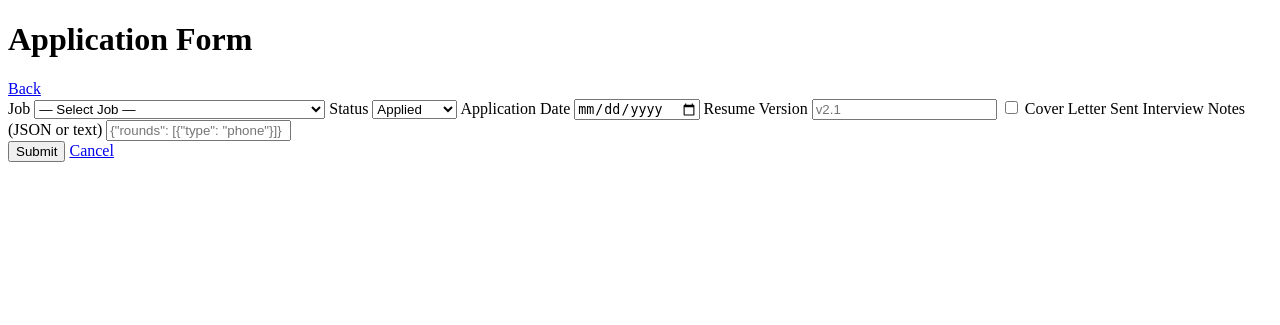
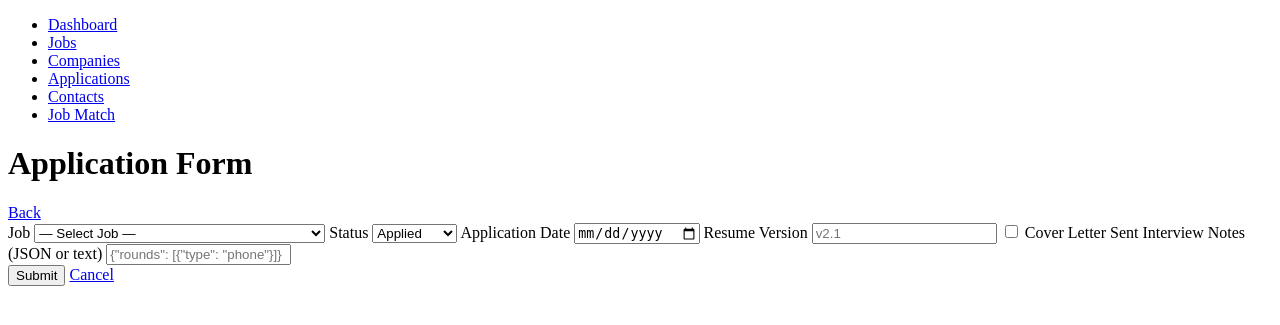
Before and after one commit to PinkJacketKid/job-application-tracker, a Flask app: page /applications/add in a window 1280 px wide. Shown: the top 325 px of the page. Run offline with Flask 3, Linux system fonts and the light colour scheme; data comes from the database, SQL or seed files in the repository.

Commit message:
Added html for navbar

```diff
--- a/templates/base.html
+++ b/templates/base.html
@@ -8,6 +8,41 @@
 </head>
 
 <body>
+	<nav class="navbar">
+		<ul class="menu">
+			<li>
+				<a class="nav-link {% if request.endpoint == 'dashboard' %}active{% endif %}" href="{{ url_for('dashboard') }}">
+					Dashboard
+				</a>
+			</li>
+			<li>
+				<a class="nav-link {% if request.endpoint in ['jobs','add_job','edit_job'] %}active{% endif %}" href="{{ url_for('jobs') }}">
+					Jobs
+				</a>
+			</li>
+			<li>
+				<a class="nav-link {% if request.endpoint in ['companies','add_company','edit_company'] %}active{% endif %}" href="{{ url_for('companies') }}">
+					Companies
+				</a>
+			</li>
+			<li>
+				<a class="nav-link {% if request.endpoint in ['applications','add_application','edit_application'] %}active{% endif %}" href="{{ url_for('applications') }}">
+					Applications
+				</a>
+			</li>
+			<li>
+				<a class="nav-link {% if request.endpoint in ['contacts','add_contact','edit_contact'] %}active{% endif %}" href="{{ url_for('contacts') }}">
+					Contacts
+				</a>
+			</li>
+			<li>
+				<a class="nav-link {% if request.endpoint == 'job_match' %}active{% endif %}" href="{{ url_for('job_match') }}">
+					Job Match
+				</a>
+			</li>
+		</ul>
+	</nav>
+
 	<header>{% block page_title %}{% endblock %}</header>
 
 	<main>
```
